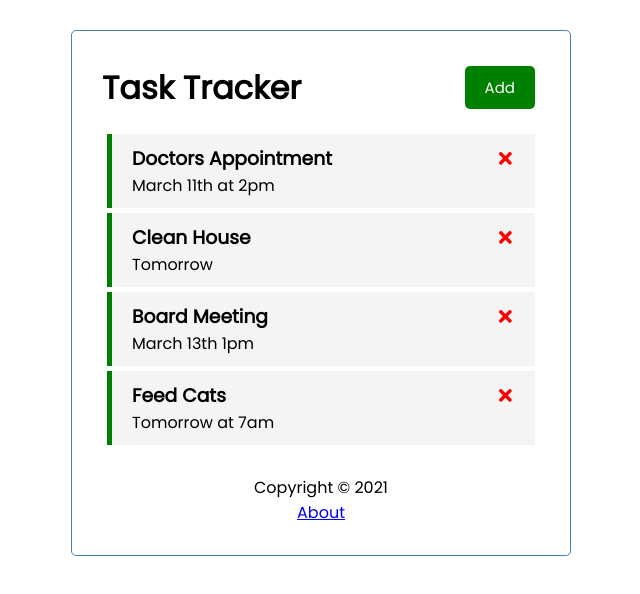
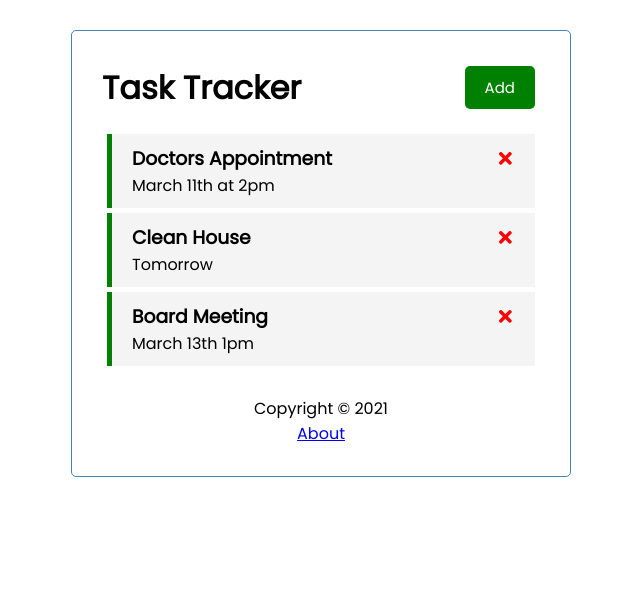
Before and after one commit to rosedarline/appoitments-app, a React (Create React App) app: page / in a window 1280 px wide. Shown: the top 594 px of the page, without its empty margins (319-959 px from the left). Built offline with nearby package versions, Linux system fonts and the light colour scheme; data requests are answered from the project's data file.

Commit message:
Added tasks to db.json, changed the title in index.html, and changed the route in App.js

```diff
--- a/db.json
+++ b/db.json
@@ -17,12 +17,6 @@
       "day": "March 13th  1pm",
       "reminder": true,
       "id": 3
-    },
-    {
-      "text": "Feed Cats",
-      "day": "Tomorrow at 7am",
-      "reminder": true,
-      "id": 4
     }
   ]
 }
--- a/public/index.html
+++ b/public/index.html
@@ -16,7 +16,7 @@
     -->
     <link rel="manifest" href="%PUBLIC_URL%/manifest.json" />
 
-    <title>Task TRacker</title>
+    <title>Task Tracker</title>
   </head>
   <body>
     <noscript>You need to enable JavaScript to run this app.</noscript>
--- a/src/App.js
+++ b/src/App.js
@@ -113,7 +113,7 @@ const App = () => {
             </>
           )}
         />
-        <Route path="./about" component={About} />
+        <Route path="/about" component={About} />
         <Footer />
       </div>
     </Router>
```
